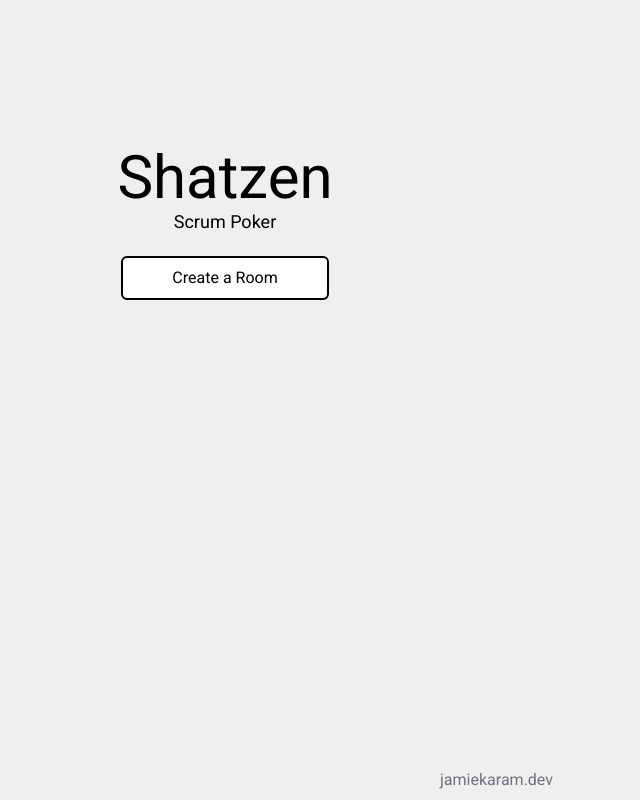
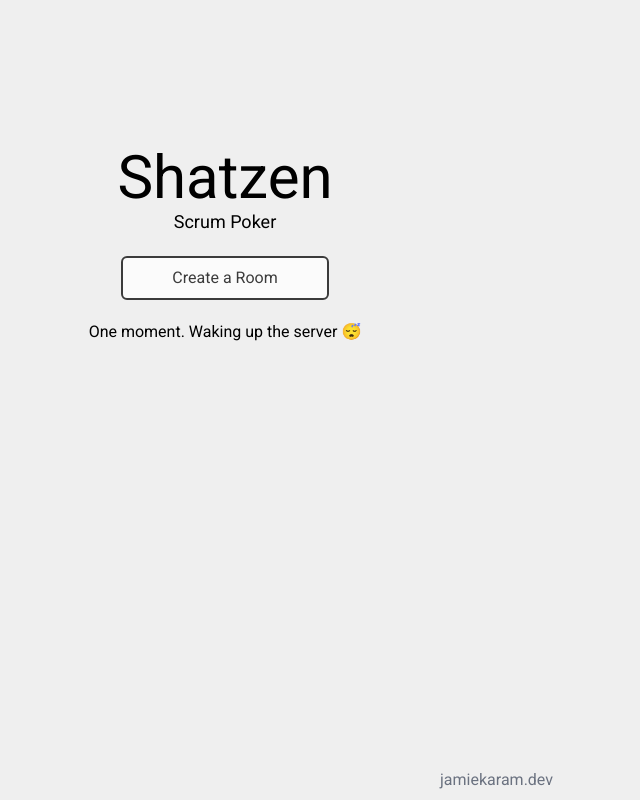
Before and after one commit to JKaram/Shatzen, a Next.js app: page / in a window 1280 px wide. Shown: the whole page, without its empty margins (415-1055 px from the left). Built offline with nearby package versions, Linux system fonts and the light colour scheme; no server answers.

Commit message:
add server ready text

```diff
--- a/components/provider/SocketProvider.tsx
+++ b/components/provider/SocketProvider.tsx
@@ -6,12 +6,14 @@ import { useRouter } from "next/router";
 type Values = {
   average: Average;
   roomStatus: Status;
+  serverReady: boolean;
   user: User | undefined;
   users: User[];
 };
 const initalValues: Values = {
   average: null,
   roomStatus: "estimating",
+  serverReady: false,
   user: undefined,
   users: [],
 };
@@ -28,11 +30,15 @@ export default function AppProvider(props: Props) {
   const { children } = props;
   const router = useRouter();
   const [average, setAverage] = useState<Average>(null);
+  // Server goes to sleep and may take a few seconds to wake up.
+  const [serverReady, setServerReady] = useState(false);
   const [status, setStatus] = useState<Status>("estimating");
   const [user, setUser] = useState<User>();
   const [users, setUsers] = useState<User[]>([]);
 
   useEffect(() => {
+    socket.on("connect", () => setServerReady(true));
+
     socket.on("users", (users: User[]) => {
       const sortedUsers = users.filter((estimate) => estimate.id !== socket.id).sort((a, b) => (a.id === b.id ? 1 : 0));
       const currentUser = users.find((user) => user.id === socket.id);
@@ -52,6 +58,7 @@ export default function AppProvider(props: Props) {
       value={{
         average: average,
         roomStatus: status,
+        serverReady: serverReady,
         user: user,
         users: users,
       }}
--- a/pages/index.tsx
+++ b/pages/index.tsx
@@ -1,17 +1,31 @@
 import { nanoid } from "nanoid";
 import { ROOM_STRING_SIZE } from "../types/constants";
 import { useRouter } from "next/router";
-import React from "react";
+import React, { useContext, useEffect, useState } from "react";
 import PageLayout from "../components/PageLayout";
 import Button from "../components/Button";
+import { SocketContext } from "../components/provider/SocketProvider";
 
 const App = () => {
   const router = useRouter();
+  const { serverReady } = useContext(SocketContext);
+  const [showStatus, setShowStatus] = useState(false);
 
   function generateRoomId() {
     const roomid = nanoid(ROOM_STRING_SIZE);
     router.push(`/login/${roomid}`);
   }
+
+  useEffect(() => {
+    setTimeout(() => {
+      if (!serverReady) {
+        setShowStatus(true);
+      }
+      if (serverReady) {
+        setShowStatus(false);
+      }
+    }, 1500);
+  }, [serverReady]);
 
   return (
     <PageLayout>
@@ -20,9 +34,12 @@ const App = () => {
         <h2 className="text-lg">Scrum Poker</h2>
       </header>
 
-      <Button className="w-full mt-5" onClick={generateRoomId}>
+      <Button disabled={!serverReady} className="w-full mt-5" onClick={generateRoomId}>
         Create a Room
       </Button>
+
+      {showStatus && !serverReady && <span className="mt-5">One moment. Waking up the server 😴</span>}
+      {showStatus && serverReady && <span className="mt-5">It's Up! Happy Estimating</span>}
     </PageLayout>
   );
 };
```
